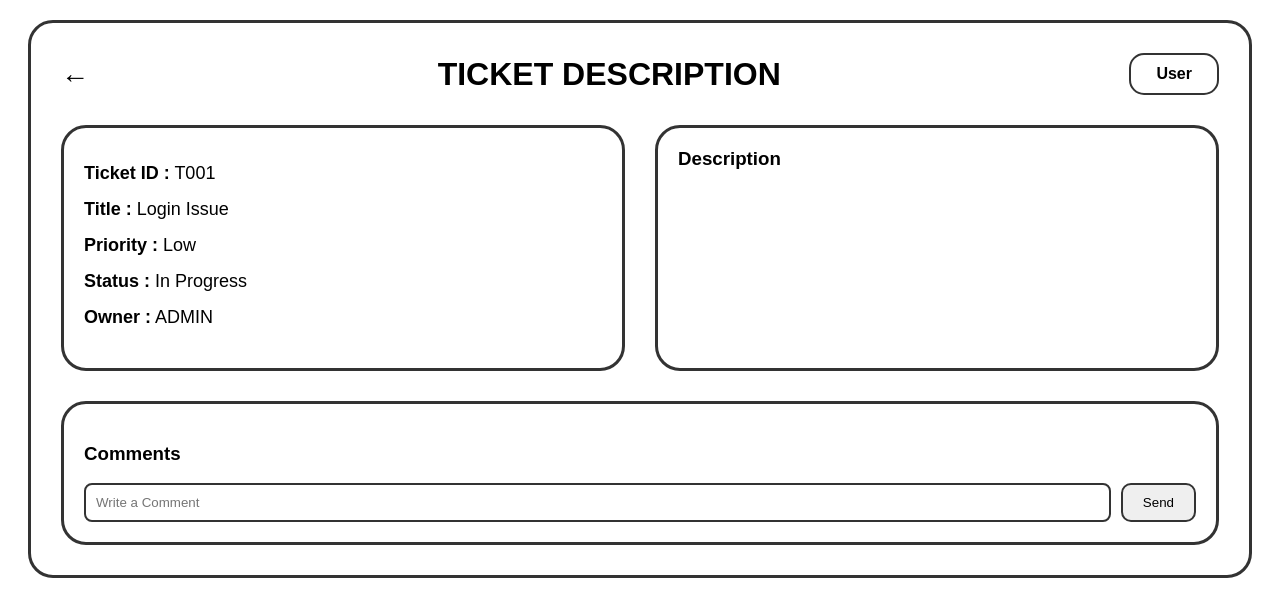
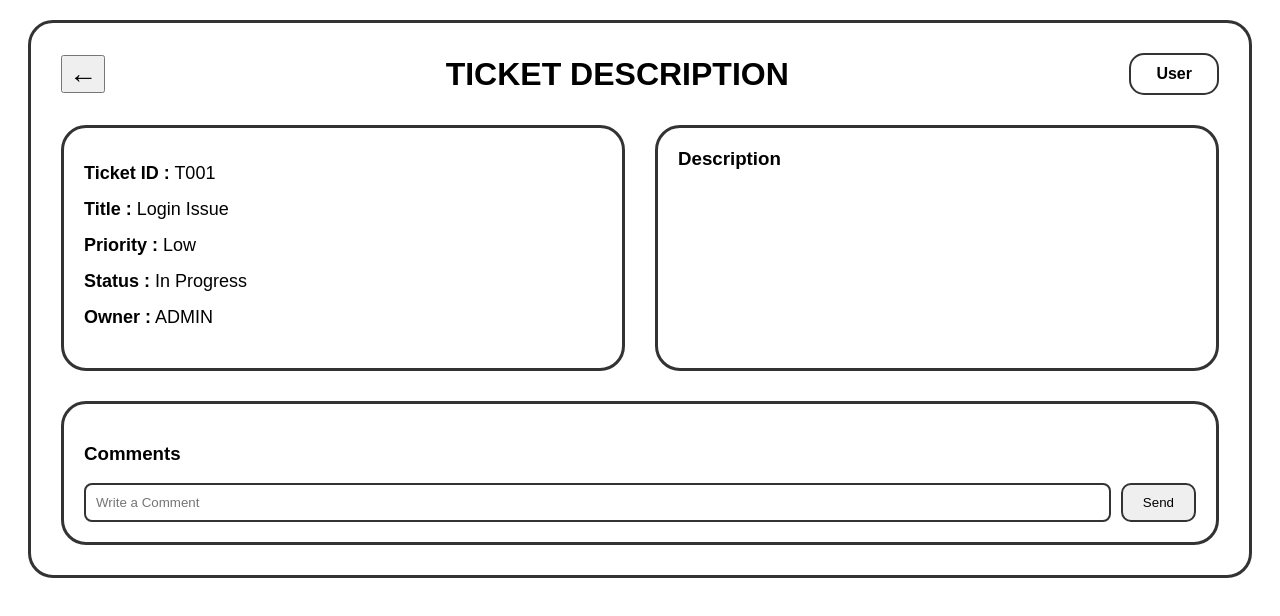
Before and after one commit to SIS-EBhogapurapu/Support-Ticket-and-Escalation-Board, an Angular app: page /users-tdes in a window 1280 px wide. Shown: the top 616 px of the page. Built offline with nearby package versions, Linux system fonts and the light colour scheme.

Commit message:
back arrow-button functionality added

```diff
--- a/src/app/users-tdes/users-tdes.html
+++ b/src/app/users-tdes/users-tdes.html
@@ -2,7 +2,7 @@
 
   <!-- Top Bar -->
   <div class="top-bar">
-    <span class="back-arrow">&#8592;</span>
+    <button class="back-arrow" routerLink="/Userstq" routerLinkActive="active">&#8592;</button>
     <h1>TICKET DESCRIPTION</h1>
     <div class="admin-btn">User</div>
   </div>
```
